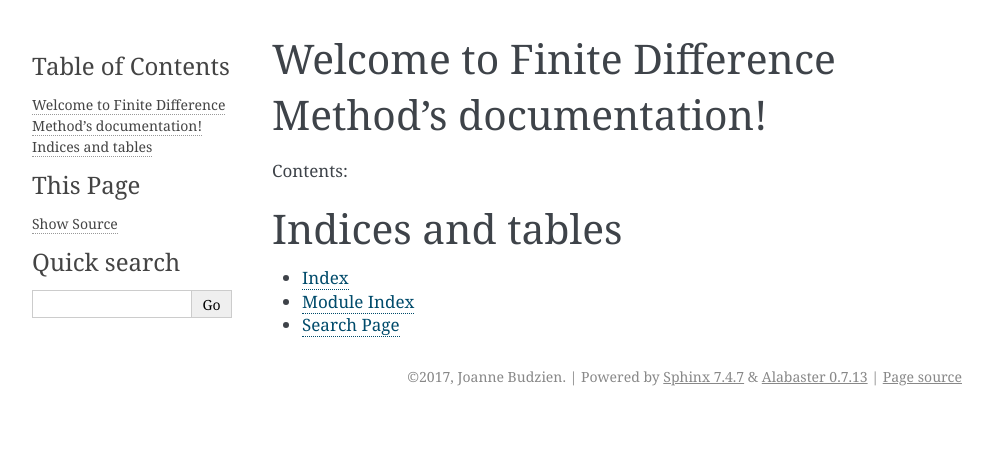
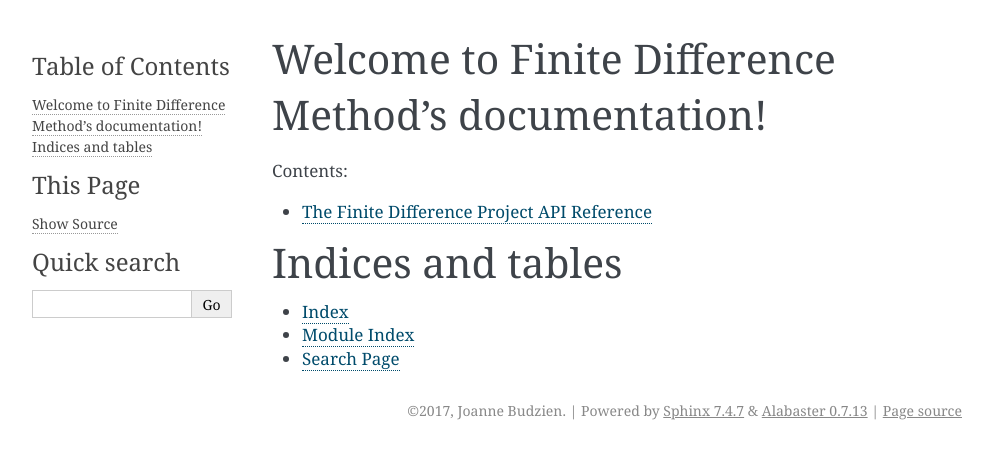
Before and after one commit to jbudzien-lanl/finite_diff_heat_eqn, a Sphinx documentation site: the page built from Docs/index.rst, in a window 1280 px wide. Shown: the top 459 px of the page, without its empty margins (148-1141 px from the left). Built offline with Sphinx 7.4.7, drawn with Linux system fonts in a browser that asks for light colours.

Commit message:
Create api.rst
Still working on the Sphinx setup.
1) Add api.rst with an auto-module for Code
2) Update index.rst to have api as a chapter
3) Edit finitediff.py to end with a blank line as all classes do.

```diff
--- /dev/null
+++ b/Docs/api.rst
@@ -0,0 +1,5 @@
+The Finite Difference Project API Reference
+===========================================
+
+.. automodule:: Code
+   :members:
--- a/Docs/index.rst
+++ b/Docs/index.rst
@@ -11,7 +11,7 @@ Contents:
 .. toctree::
    :maxdepth: 2
 
-
+   api
 
 Indices and tables
 ==================
```
Also changed, not shown: 1 other file.
